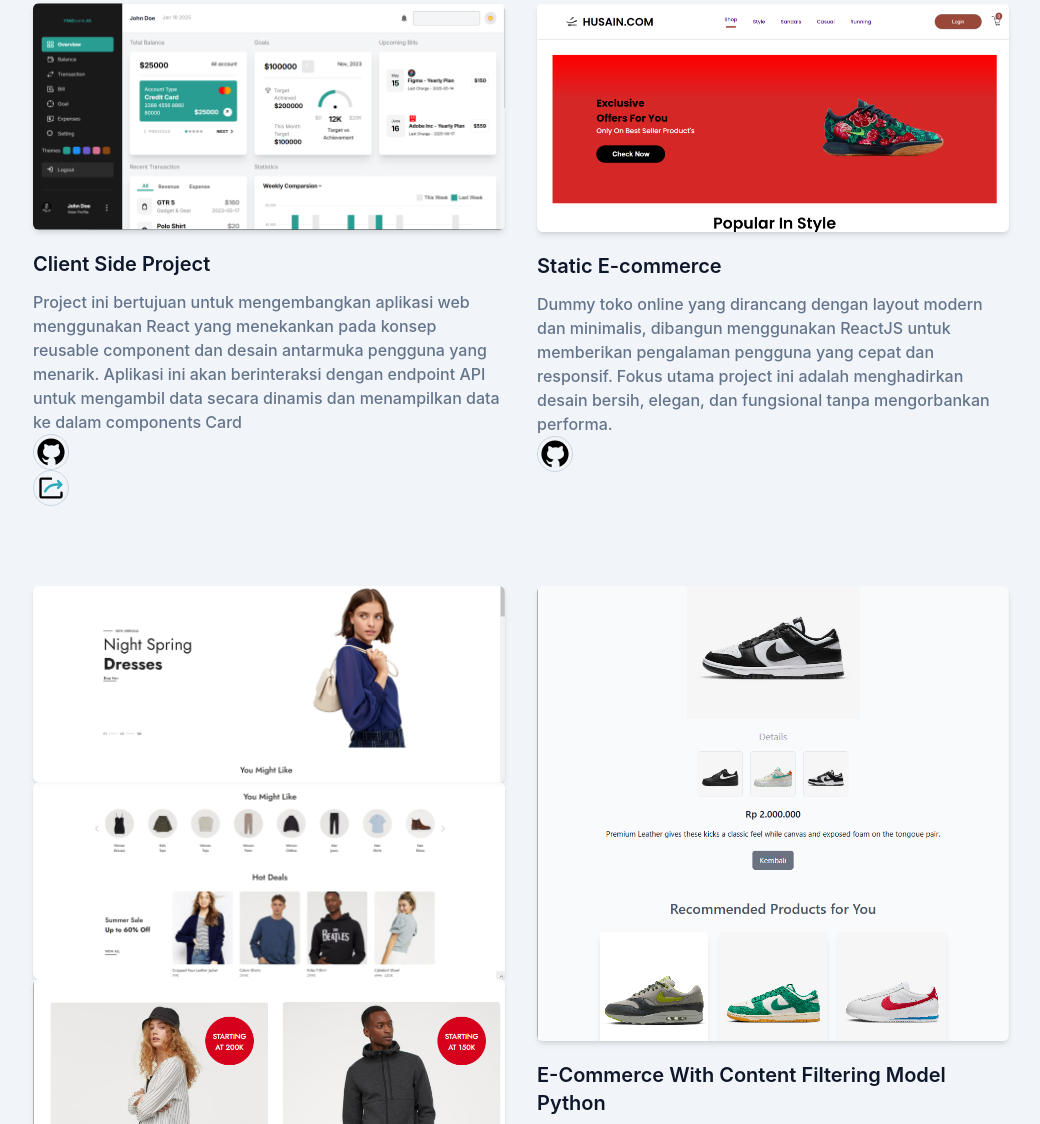
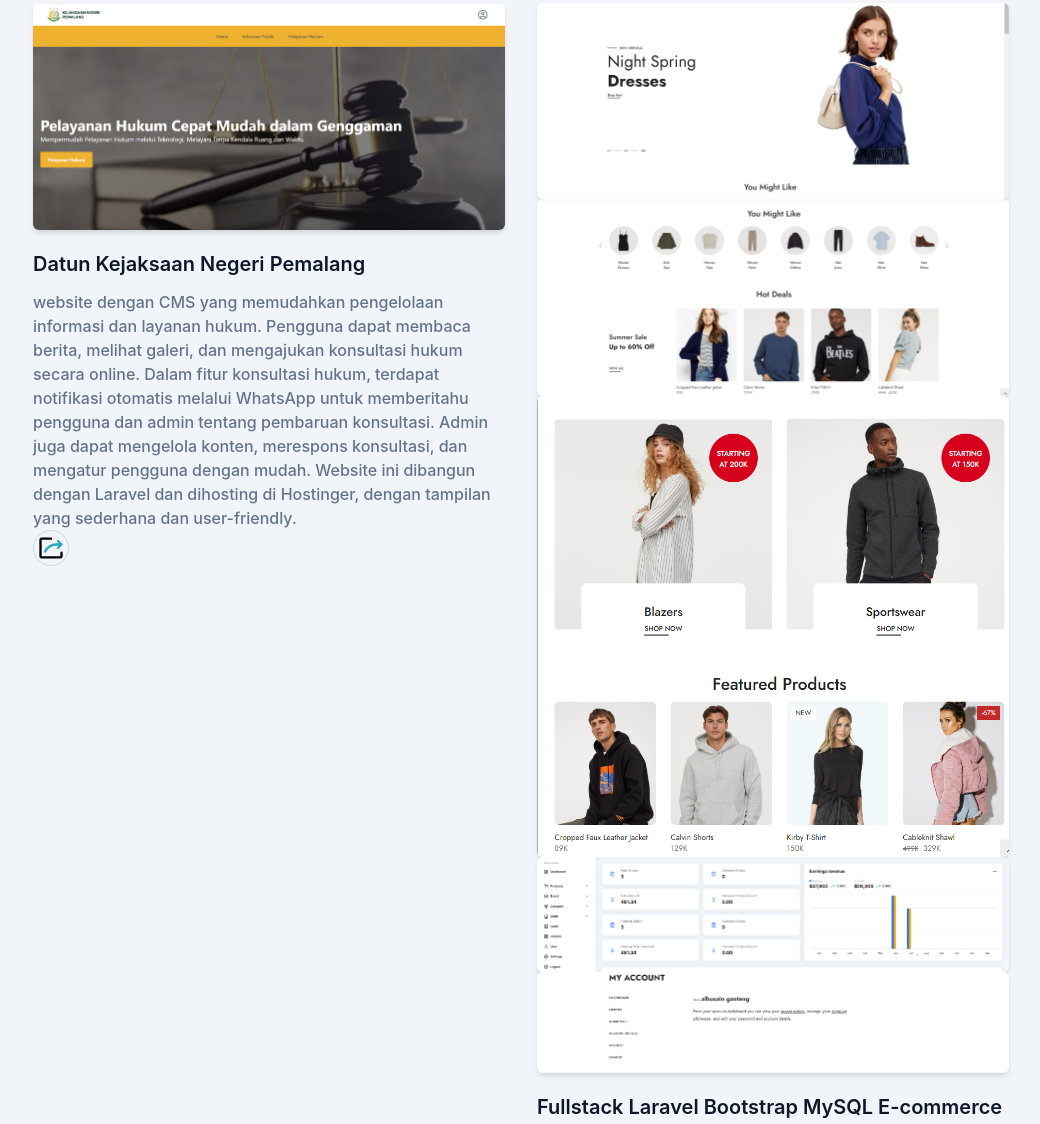
Before and after one commit to muhammadalifalhusain/portfolio, a website: page index.html in a window 1280 px wide. Shown: the part 1766-2890 px from the top of the page, without its empty margins (119-1159 px from the left). Drawn offline with Linux system fonts and the light colour scheme.

Commit message:
add new porto

```diff
--- a/index.html
+++ b/index.html
@@ -7,13 +7,7 @@
     <meta name="viewport" content="width=device-width, initial-scale=1.0" />
     <title>Portfolio Tailwind CSS</title>
     <link href="dist/css/final.css" rel="stylesheet" />
-    <script>
-        if (localStorage.theme === 'dark' || (!('theme' in localStorage) && window.matchMedia('(prefers-color-scheme: dark)').matches)) {
-            document.documentElement.classList.add('dark');
-        } else {
-            document.documentElement.classList.remove('dark');
-        }
-    </script>
+
 </head>
 
 <body>
@@ -129,6 +123,46 @@
             <div class="flex w-full flex-wrap justify-center px-4 xl:mx-auto xl:w-10/12">
                 <div class="mb-12 p-4 md:w-1/2">
                     <div class="overflow-hidden rounded-md shadow-md">
+                        <img src="dist/img/portfolio/p6.png" alt="Landing Page" width="w-full" />
+                    </div>
+                    <h3 class="mt-5 mb-3 text-xl font-semibold text-dark dark:text-white">Datun Kejaksaan Negeri Pemalang</h3>
+                    <p class="text-base font-medium text-secondary">website dengan CMS yang memudahkan pengelolaan informasi dan layanan hukum. Pengguna dapat membaca berita, melihat galeri, dan mengajukan konsultasi hukum secara online. Dalam fitur konsultasi hukum, terdapat notifikasi otomatis melalui
+                        WhatsApp untuk memberitahu pengguna dan admin tentang pembaruan konsultasi. Admin juga dapat mengelola konten, merespons konsultasi, dan mengatur pengguna dengan mudah. Website ini dibangun dengan Laravel dan dihosting di Hostinger,
+                        dengan tampilan yang sederhana dan user-friendly.</p>
+                    <a href="https://datunkejaripemalang.com/" target="_blank" class="w-9 h-9 mr-3 rounded-full flex justify-center items-center border border-slate-300 hover:border-primary hover:bg-primary hover:text-white">
+                        <?xml version="1.0" encoding="utf-8"?>
+                        <!-- Uploaded to: SVG Repo, www.svgrepo.com, Generator: SVG Repo Mixer Tools -->
+                        <svg fill="#000000" width="28px" height="28px" viewBox="0 0 24 24" id="curve-arrow-right-9" data-name="Flat Color" xmlns="http://www.w3.org/2000/svg" class="fill-current"><path id="secondary" d="M21.71,8.29l-3-3a1,1,0,0,0-1.42,1.42L18.59,8H16.71a11.78,11.78,0,0,0-10.6,6.55,1,1,0,0,0,.44,1.34A.93.93,0,0,0,7,16a1,1,0,0,0,.89-.55A9.81,9.81,0,0,1,16.71,10h1.88l-1.3,1.29a1,1,0,0,0,0,1.42,1,1,0,0,0,1.42,0l3-3A1,1,0,0,0,21.71,8.29Z" style="fill: rgb(44, 169, 188);"></path><path id="primary" d="M20,21H4a2,2,0,0,1-2-2V5A2,2,0,0,1,4,3h8a1,1,0,0,1,0,2H4V19H20V16a1,1,0,0,1,2,0v3A2,2,0,0,1,20,21Z" style="fill: rgb(0, 0, 0);"></path></svg>
+                    </a>
+                </div>
+                <div class="mb-12 p-4 md:w-1/2">
+                    <div class="overflow-hidden rounded-md shadow-md">
+                        <img src="dist/img/portfolio/p1.png" alt="Landing Page" width="w-full" />
+                    </div>
+                    <div class="overflow-hidden rounded-md shadow-md">
+                        <img src="dist/img/portfolio/p2.png" alt="Landing Page" width="w-full" />
+                    </div>
+                    <div class="overflow-hidden rounded-md shadow-md">
+                        <img src="dist/img/portfolio/p3.png" alt="Landing Page" width="w-full" />
+                    </div>
+                    <div class="overflow-hidden rounded-md shadow-md">
+                        <img src="dist/img/portfolio/p4.png" alt="Landing Page" width="w-full" />
+                    </div>
+                    <div class="overflow-hidden rounded-md shadow-md">
+                        <img src="dist/img/portfolio/p5.png" alt="Landing Page" width="w-full" />
+                    </div>
+                    <h3 class="mt-5 mb-3 text-xl font-semibold text-dark dark:text-white">Fullstack Laravel Bootstrap MySQL E-commerce</h3>
+                    <p class="text-base font-medium text-secondary">Project ini bertujuan untuk menciptakan sebuah platform e-commerce yang mudah digunakan, aman, dan responsif. Dengan adanya Admin Panel, pemilik bisnis dapat mengelola produk dan transaksi dengan lebih efisien, sementara User Panel
+                        memberikan pengalaman belanja yang nyaman bagi pelanggan. Sistem ini dapat dikembangkan lebih lanjut dengan fitur tambahan seperti sistem review produk, atau program loyalitas pelanggan. 🚀</p>
+
+                    <a href="https://github.com/muhammadalifalhusain/laravel11_Bootstrap_E-commerce.git" target="_blank" class="w-9 h-9 mr-3 rounded-full flex justify-center items-center border border-slate-300 hover:border-primary hover:bg-primary hover:text-white">
+                        <svg xmlns="http://www.w3.org/2000/svg" x="0px" y="0px" width="45" height="100" viewBox="0 0 30 30" class="fill-current">
+                            <path d="M15,3C8.373,3,3,8.373,3,15c0,5.623,3.872,10.328,9.092,11.63C12.036,26.468,12,26.28,12,26.047v-2.051 c-0.487,0-1.303,0-1.508,0c-0.821,0-1.551-0.353-1.905-1.009c-0.393-0.729-0.461-1.844-1.435-2.526 c-0.289-0.227-0.069-0.486,0.264-0.451c0.615,0.174,1.125,0.596,1.605,1.222c0.478,0.627,0.703,0.769,1.596,0.769 c0.433,0,1.081-0.025,1.691-0.121c0.328-0.833,0.895-1.6,1.588-1.962c-3.996-0.411-5.903-2.399-5.903-5.098 c0-1.162,0.495-2.286,1.336-3.233C9.053,10.647,8.706,8.73,9.435,8c1.798,0,2.885,1.166,3.146,1.481C13.477,9.174,14.461,9,15.495,9 c1.036,0,2.024,0.174,2.922,0.483C18.675,9.17,19.763,8,21.565,8c0.732,0.731,0.381,2.656,0.102,3.594 c0.836,0.945,1.328,2.066,1.328,3.226c0,2.697-1.904,4.684-5.894,5.097C18.199,20.49,19,22.1,19,23.313v2.734 c0,0.104-0.023,0.179-0.035,0.268C23.641,24.676,27,20.236,27,15C27,8.373,21.627,3,15,3z"></path>
+                            </svg>
+                    </a>
+                </div>
+                <div class="mb-12 p-4 md:w-1/2">
+                    <div class="overflow-hidden rounded-md shadow-md">
                         <img src="dist/img/portfolio/image.png" alt="Landing Page" width="w-full" />
                     </div>
                     <h3 class="mt-5 mb-3 text-xl font-semibold text-dark dark:text-white">Client Side Project</h3>
@@ -155,32 +189,6 @@
                         fungsional tanpa mengorbankan performa.</p>
 
                     <a href="https://github.com/muhammadalifalhusain/React_E-commerce.git" target="_blank" class="w-9 h-9 mr-3 rounded-full flex justify-center items-center border border-slate-300 hover:border-primary hover:bg-primary hover:text-white">
-                        <svg xmlns="http://www.w3.org/2000/svg" x="0px" y="0px" width="45" height="100" viewBox="0 0 30 30" class="fill-current">
-                            <path d="M15,3C8.373,3,3,8.373,3,15c0,5.623,3.872,10.328,9.092,11.63C12.036,26.468,12,26.28,12,26.047v-2.051 c-0.487,0-1.303,0-1.508,0c-0.821,0-1.551-0.353-1.905-1.009c-0.393-0.729-0.461-1.844-1.435-2.526 c-0.289-0.227-0.069-0.486,0.264-0.451c0.615,0.174,1.125,0.596,1.605,1.222c0.478,0.627,0.703,0.769,1.596,0.769 c0.433,0,1.081-0.025,1.691-0.121c0.328-0.833,0.895-1.6,1.588-1.962c-3.996-0.411-5.903-2.399-5.903-5.098 c0-1.162,0.495-2.286,1.336-3.233C9.053,10.647,8.706,8.73,9.435,8c1.798,0,2.885,1.166,3.146,1.481C13.477,9.174,14.461,9,15.495,9 c1.036,0,2.024,0.174,2.922,0.483C18.675,9.17,19.763,8,21.565,8c0.732,0.731,0.381,2.656,0.102,3.594 c0.836,0.945,1.328,2.066,1.328,3.226c0,2.697-1.904,4.684-5.894,5.097C18.199,20.49,19,22.1,19,23.313v2.734 c0,0.104-0.023,0.179-0.035,0.268C23.641,24.676,27,20.236,27,15C27,8.373,21.627,3,15,3z"></path>
-                            </svg>
-                    </a>
-                </div>
-                <div class="mb-12 p-4 md:w-1/2">
-                    <div class="overflow-hidden rounded-md shadow-md">
-                        <img src="dist/img/portfolio/p1.png" alt="Landing Page" width="w-full" />
-                    </div>
-                    <div class="overflow-hidden rounded-md shadow-md">
-                        <img src="dist/img/portfolio/p2.png" alt="Landing Page" width="w-full" />
-                    </div>
-                    <div class="overflow-hidden rounded-md shadow-md">
-                        <img src="dist/img/portfolio/p3.png" alt="Landing Page" width="w-full" />
-                    </div>
-                    <div class="overflow-hidden rounded-md shadow-md">
-                        <img src="dist/img/portfolio/p4.png" alt="Landing Page" width="w-full" />
-                    </div>
-                    <div class="overflow-hidden rounded-md shadow-md">
-                        <img src="dist/img/portfolio/p5.png" alt="Landing Page" width="w-full" />
-                    </div>
-                    <h3 class="mt-5 mb-3 text-xl font-semibold text-dark dark:text-white">Fullstack Laravel Bootstrap MySQL E-commerce</h3>
-                    <p class="text-base font-medium text-secondary">Project ini bertujuan untuk menciptakan sebuah platform e-commerce yang mudah digunakan, aman, dan responsif. Dengan adanya Admin Panel, pemilik bisnis dapat mengelola produk dan transaksi dengan lebih efisien, sementara User Panel
-                        memberikan pengalaman belanja yang nyaman bagi pelanggan. Sistem ini dapat dikembangkan lebih lanjut dengan fitur tambahan seperti sistem review produk, atau program loyalitas pelanggan. 🚀</p>
-
-                    <a href="https://github.com/muhammadalifalhusain/laravel11_Bootstrap_E-commerce.git" target="_blank" class="w-9 h-9 mr-3 rounded-full flex justify-center items-center border border-slate-300 hover:border-primary hover:bg-primary hover:text-white">
                         <svg xmlns="http://www.w3.org/2000/svg" x="0px" y="0px" width="45" height="100" viewBox="0 0 30 30" class="fill-current">
                             <path d="M15,3C8.373,3,3,8.373,3,15c0,5.623,3.872,10.328,9.092,11.63C12.036,26.468,12,26.28,12,26.047v-2.051 c-0.487,0-1.303,0-1.508,0c-0.821,0-1.551-0.353-1.905-1.009c-0.393-0.729-0.461-1.844-1.435-2.526 c-0.289-0.227-0.069-0.486,0.264-0.451c0.615,0.174,1.125,0.596,1.605,1.222c0.478,0.627,0.703,0.769,1.596,0.769 c0.433,0,1.081-0.025,1.691-0.121c0.328-0.833,0.895-1.6,1.588-1.962c-3.996-0.411-5.903-2.399-5.903-5.098 c0-1.162,0.495-2.286,1.336-3.233C9.053,10.647,8.706,8.73,9.435,8c1.798,0,2.885,1.166,3.146,1.481C13.477,9.174,14.461,9,15.495,9 c1.036,0,2.024,0.174,2.922,0.483C18.675,9.17,19.763,8,21.565,8c0.732,0.731,0.381,2.656,0.102,3.594 c0.836,0.945,1.328,2.066,1.328,3.226c0,2.697-1.904,4.684-5.894,5.097C18.199,20.49,19,22.1,19,23.313v2.734 c0,0.104-0.023,0.179-0.035,0.268C23.641,24.676,27,20.236,27,15C27,8.373,21.627,3,15,3z"></path>
                             </svg>
```
Also changed, not shown: dist/img/portfolio/p6.png (added), dist/js/script.js.
